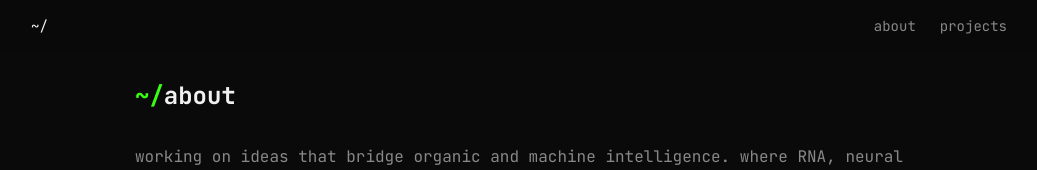
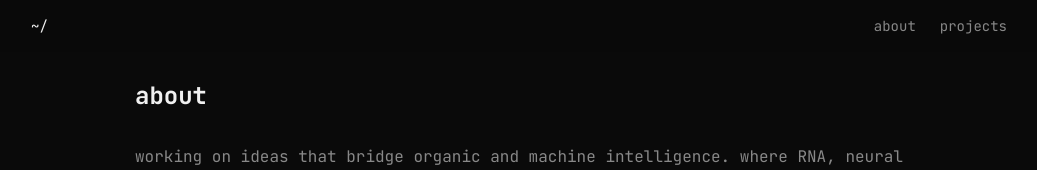
Before and after one commit to codyslater/codyslater.github.io, a Next.js app: page /about in a window 1280 px wide. Shown: the top 170 px of the page, without its empty margins (121-1158 px from the left). Built offline with nearby package versions, Linux system fonts and the light colour scheme.

Commit message:
about header change

```diff
--- a/src/components/sections/AboutContent.tsx
+++ b/src/components/sections/AboutContent.tsx
@@ -15,7 +15,7 @@ export function AboutContent() {
     <div className="max-w-3xl mx-auto">
       <FadeIn>
         <h1 className="text-2xl font-mono font-bold text-foreground mb-8">
-          <span className="text-accent-green">~/</span>about
+          about
         </h1>
       </FadeIn>
 
```
